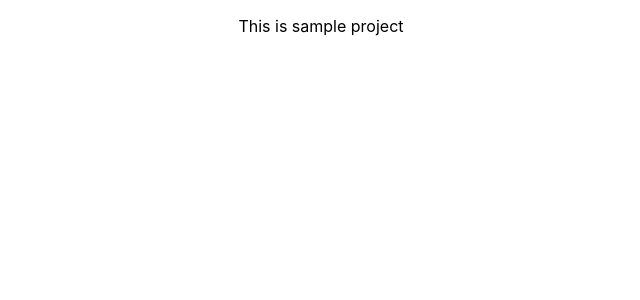
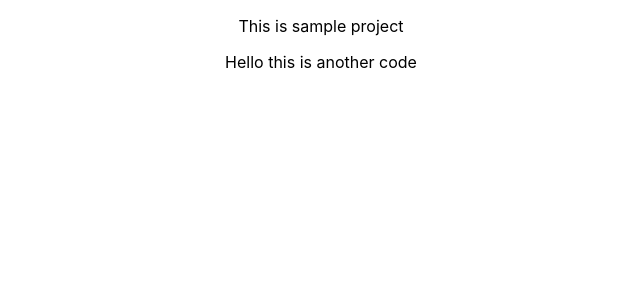
Before and after one commit to SVADHI/sample-project, a React (Create React App) app: page / in a window 1280 px wide. Shown: the top 300 px of the page, without its empty margins (319-959 px from the left). Built offline with nearby package versions, Linux system fonts and the light colour scheme.

Commit message:
chages in app.js

```diff
--- a/src/App.js
+++ b/src/App.js
@@ -5,6 +5,7 @@ function App() {
   return (
     <div className="App">
       <p>This is sample project</p>
+      <div>Hello this is another code </div>
     </div>
   );
 }
```
